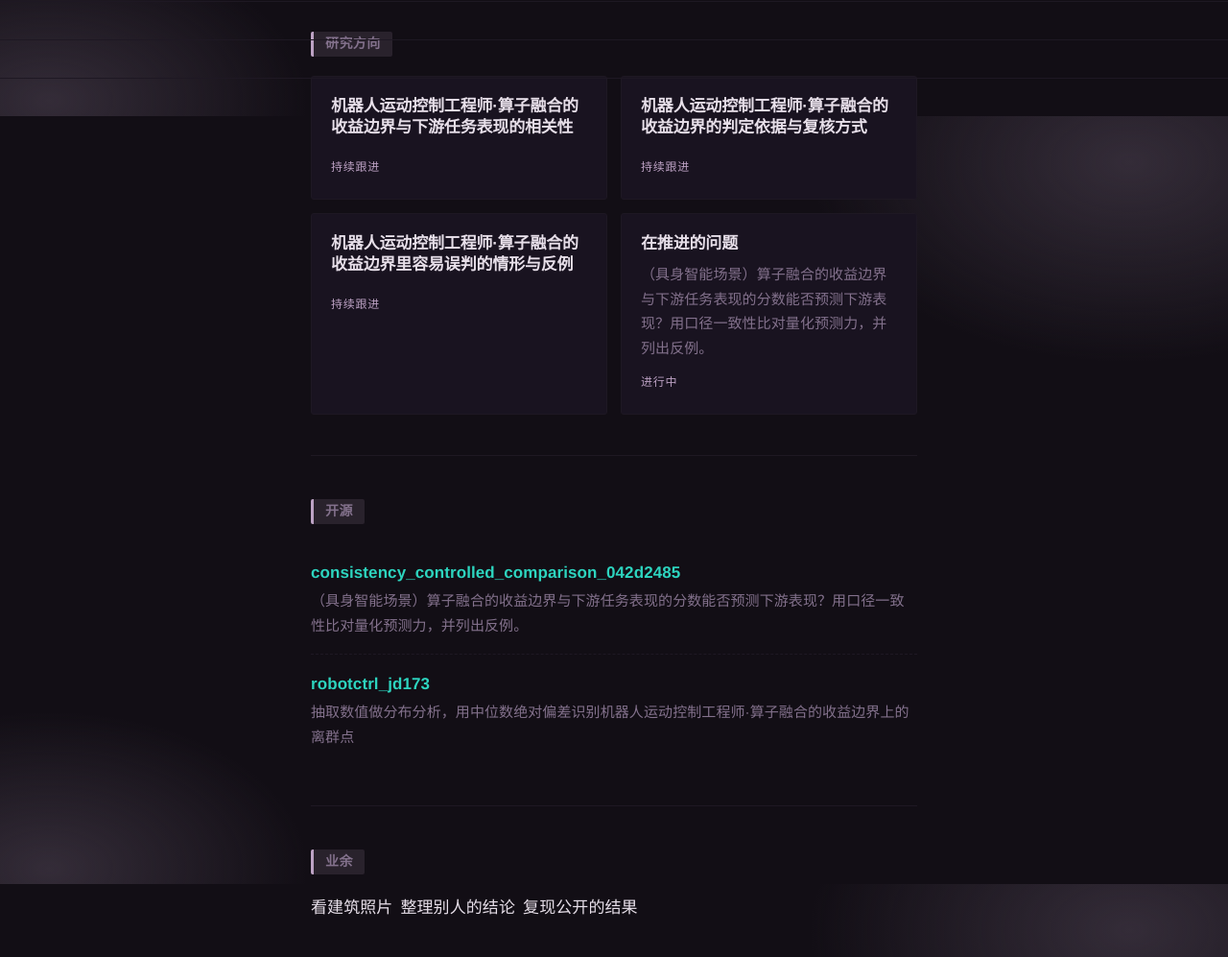
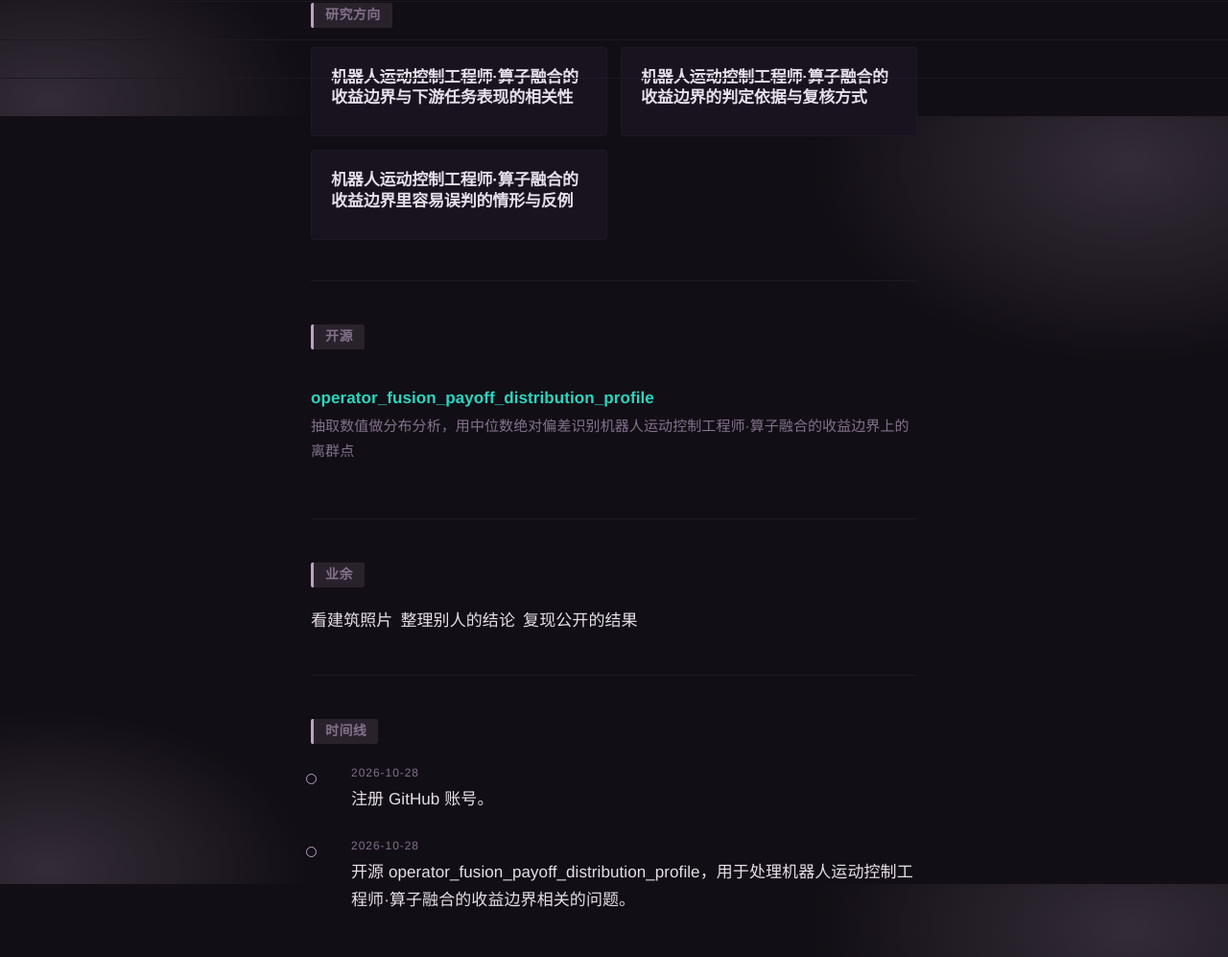
Before and after one commit to keshpino/keshpino.github.io, a plain HTML site: page index.html in a window 1280 px wide. Shown: the part 679-1676 px from the top of the page at 96% size. Drawn offline with Linux system fonts and the light colour scheme.

Commit message:
chore: 同步仓库改名后的链接

```diff
--- a/index.html
+++ b/index.html
@@ -76,7 +76,7 @@ body::after{content:'';position:fixed;inset:0;z-index:0;pointer-events:none;back
 
 <section class="about" id="about">
   <h2>关于</h2>
-  <p>我在机器人运动控制工程师·算子融合的收益边界上积累了一些能用的做法。 当前以博士阶段研究角色的方式推进项目。</p>
+  <p>我在机器人运动控制工程师·算子融合的收益边界上积累了一些能用的做法。</p>
   <ul class="traits">
     <li>没检查到的项要明说，不能默认没问题。</li>
     <li>结论后面附上判定依据。</li>
@@ -89,20 +89,12 @@ body::after{content:'';position:fixed;inset:0;z-index:0;pointer-events:none;back
   <div class="grid two">
     <article class="card">
       <h3>机器人运动控制工程师·算子融合的收益边界与下游任务表现的相关性</h3>
-      <span class="status">持续跟进</span>
     </article>
     <article class="card">
       <h3>机器人运动控制工程师·算子融合的收益边界的判定依据与复核方式</h3>
-      <span class="status">持续跟进</span>
     </article>
     <article class="card">
       <h3>机器人运动控制工程师·算子融合的收益边界里容易误判的情形与反例</h3>
-      <span class="status">持续跟进</span>
-    </article>
-    <article class="card">
-      <h3>在推进的问题</h3>
-      <p>（具身智能场景）算子融合的收益边界与下游任务表现的分数能否预测下游表现？用口径一致性比对量化预测力，并列出反例。</p>
-      <span class="status">进行中</span>
     </article>
   </div>
 </section>
@@ -110,10 +102,7 @@ body::after{content:'';position:fixed;inset:0;z-index:0;pointer-events:none;back
 <section id="work">
   <h2>开源</h2>
   <ul class="repos">
-    <li><div class="name"><a href="https://github.com/keshpino/consistency_controlled_comparison_042d2485" rel="noopener">consistency_controlled_comparison_042d2485</a></div>
-      <div class="desc">（具身智能场景）算子融合的收益边界与下游任务表现的分数能否预测下游表现？用口径一致性比对量化预测力，并列出反例。</div>
-    </li>
-    <li><div class="name"><a href="https://github.com/keshpino/robotctrl_jd173" rel="noopener">robotctrl_jd173</a></div>
+    <li><div class="name"><a href="https://github.com/keshpino/operator_fusion_payoff_distribution_profile" rel="noopener">operator_fusion_payoff_distribution_profile</a></div>
       <div class="desc">抽取数值做分布分析，用中位数绝对偏差识别机器人运动控制工程师·算子融合的收益边界上的离群点</div>
     </li>
   </ul>
@@ -137,7 +126,7 @@ body::after{content:'';position:fixed;inset:0;z-index:0;pointer-events:none;back
     </li>
     <li>
       <span class="when">2026-10-28</span>
-      开源 robotctrl_jd173，用于处理机器人运动控制工程师·算子融合的收益边界相关的问题。
+      开源 operator_fusion_payoff_distribution_profile，用于处理机器人运动控制工程师·算子融合的收益边界相关的问题。
     </li>
   </ol>
 </section>
```
